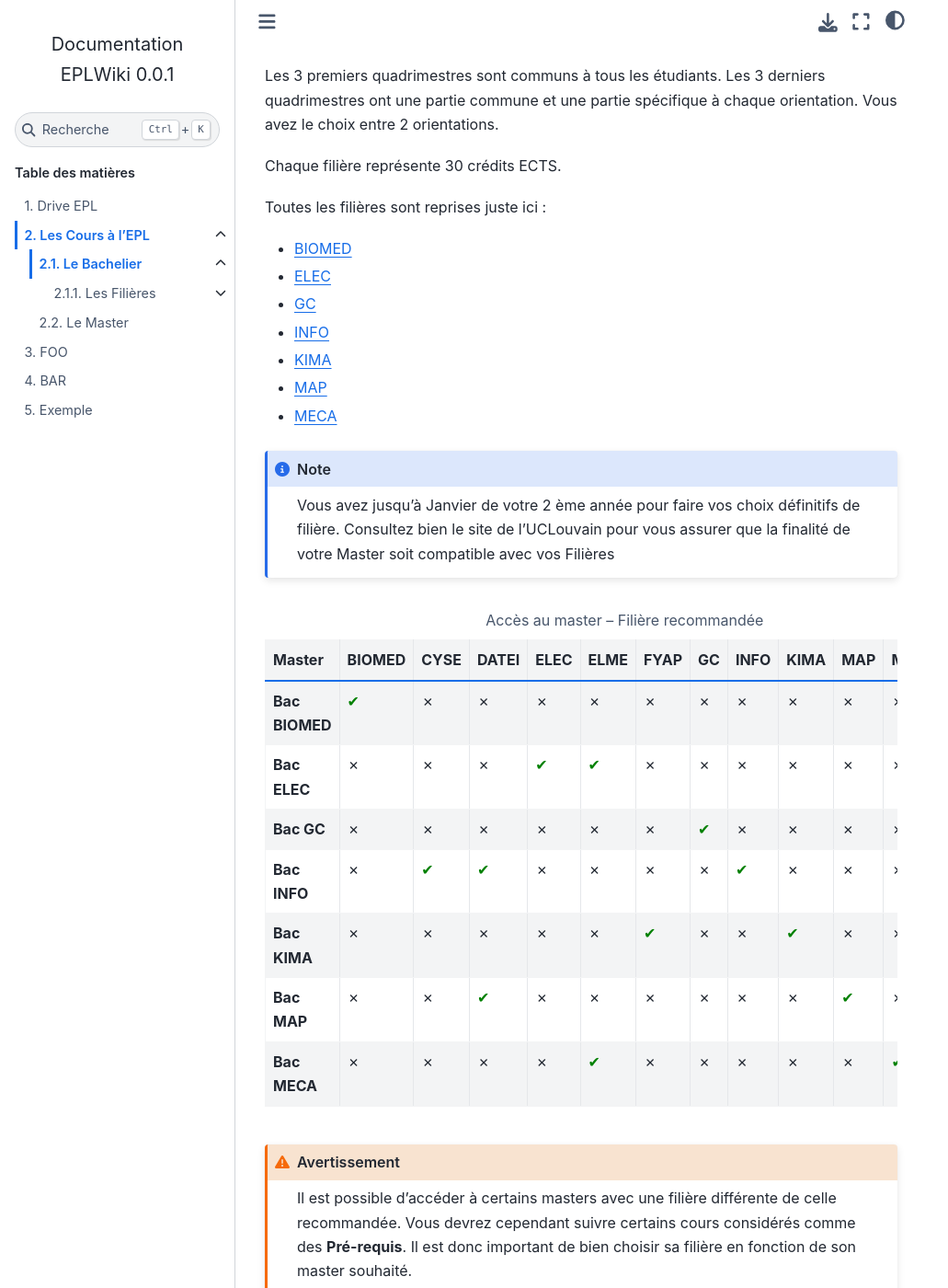
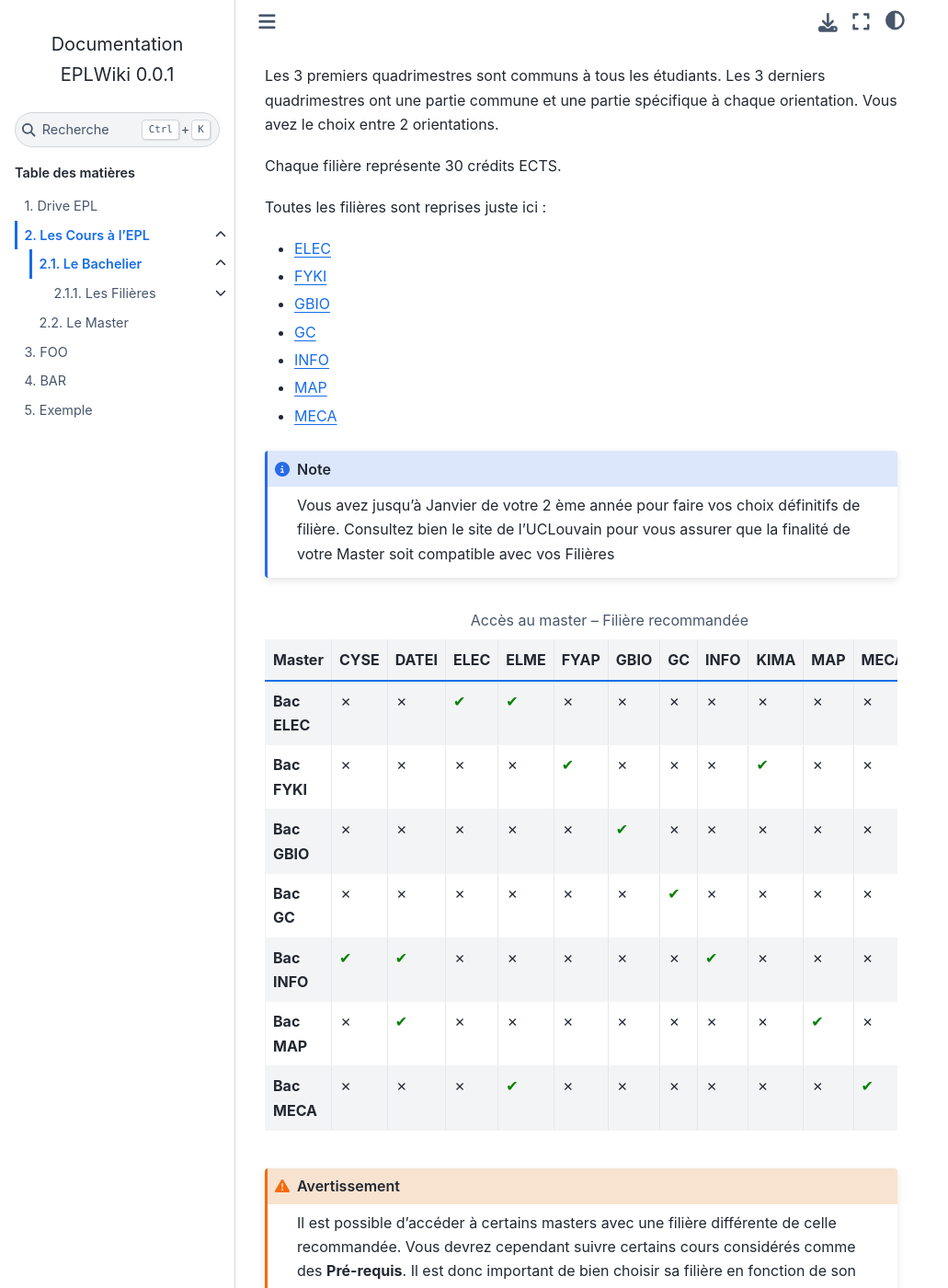
Before and after one commit to EPLStudents/EPLWiki, a Sphinx documentation site: the page built from source/Cours/Bachelier/index.rst, in a window 1280 px wide and 1400 px high, scrolled down 208 px. Shown: the whole window at 92% size, without its empty margins (0-1031 px from the left). Built offline with Sphinx 7.4.7 and the Sphinx Book theme 1.1.4, drawn with Linux system fonts in a browser that asks for light colours.

Commit message:
Resolved issues

```diff
--- a/source/Cours/Bachelier/bac.csv
+++ b/source/Cours/Bachelier/bac.csv
@@ -1,8 +1,8 @@
-Master,BIOMED,CYSE,DATEI, ELEC,ELME, FYAP,GC, INFO, KIMA, MAP, MECA, NRGY
-Bac BIOMED,:green:`✔`,✗,✗,✗,✗,✗,✗,✗,✗,✗,✗,✗
-Bac ELEC,✗,✗,✗,:green:`✔`,:green:`✔`,✗,✗,✗,✗,✗,✗,:green:`✔`
-Bac GC,✗,✗,✗,✗,✗,✗,:green:`✔`,✗,✗,✗,✗,✗
-Bac INFO,✗,:green:`✔`,:green:`✔`,✗,✗,✗,✗,:green:`✔`,✗,✗,✗,✗
-Bac KIMA,✗,✗,✗,✗,✗,:green:`✔`,✗,✗,:green:`✔`,✗,✗,✗
-Bac MAP,✗,✗,:green:`✔`,✗,✗,✗,✗,✗,✗,:green:`✔`,✗,✗
-Bac MECA,✗,✗,✗,✗,:green:`✔`,✗,✗,✗,✗,✗,:green:`✔`,:green:`✔`
+Master   ,CYSE       ,DATEI      ,ELEC        ,ELME       ,FYAP       ,GBIO       ,GC         ,INFO       ,KIMA       ,MAP        ,MECA       ,NRGY
+Bac ELEC ,✗          ,✗          ,:green:`✔` ,:green:`✔` ,✗          ,✗          ,✗          ,✗          ,✗          ,✗          ,✗          ,:green:`✔`
+Bac FYKI ,✗          ,✗          ,✗          ,✗          ,:green:`✔` ,✗          ,✗          ,✗          ,:green:`✔` ,✗          ,✗          ,✗
+Bac GBIO ,✗          ,✗          ,✗          ,✗          ,✗          ,:green:`✔` ,✗          ,✗          ,✗          ,✗          ,✗          ,✗
+Bac GC   ,✗          ,✗          ,✗          ,✗          ,✗          ,✗          ,:green:`✔` ,✗          ,✗          ,✗          ,✗          ,✗
+Bac INFO ,:green:`✔` ,:green:`✔` ,✗          ,✗          ,✗          ,✗          ,✗          ,:green:`✔` ,✗          ,✗          ,✗          ,✗
+Bac MAP  ,✗          ,:green:`✔` ,✗          ,✗          ,✗          ,✗          ,✗          ,✗          ,✗          ,:green:`✔` ,✗          ,✗
+Bac MECA ,✗          ,✗          ,✗          ,:green:`✔` ,✗          ,✗          ,✗          ,✗          ,✗          ,✗          ,:green:`✔` ,:green:`✔`
--- a/source/Cours/Bachelier/filiere/index.rst
+++ b/source/Cours/Bachelier/filiere/index.rst
@@ -4,10 +4,10 @@ Les Filières
 
 .. toctree::
 
-    KIMA/index
+    FYKI/index
     GC/index
     ELEC/index
-    BIOMED/index
+    GBIO/index
     INFO/index
     MAP/index
     MECA/index
--- a/source/Cours/Bachelier/index.rst
+++ b/source/Cours/Bachelier/index.rst
@@ -18,11 +18,11 @@ Chaque filière représente 30 crédits ECTS.
 
 Toutes les filières sont reprises juste ici :
 
-* `BIOMED <filiere/BIOMED/index.html>`_
 * `ELEC <filiere/ELEC/index.html>`_
+* `FYKI <filiere/FYKI/index.html>`_
+* `GBIO <filiere/GBIO/index.html>`_
 * `GC <filiere/GC/index.html>`_
 * `INFO <filiere/INFO/index.html>`_
-* `KIMA <filiere/KIMA/index.html>`_
 * `MAP <filiere/MAP/index.html>`_
 * `MECA <filiere/MECA/index.html>`_
 
```
Also changed, not shown: source/Cours/Bachelier/filiere/FYKI/index.rst (renamed from source/Cours/Bachelier/filiere/KIMA/index.rst), source/Cours/Bachelier/filiere/GBIO/index.rst (renamed from source/Cours/Bachelier/filiere/BIOMED/index.rst).
